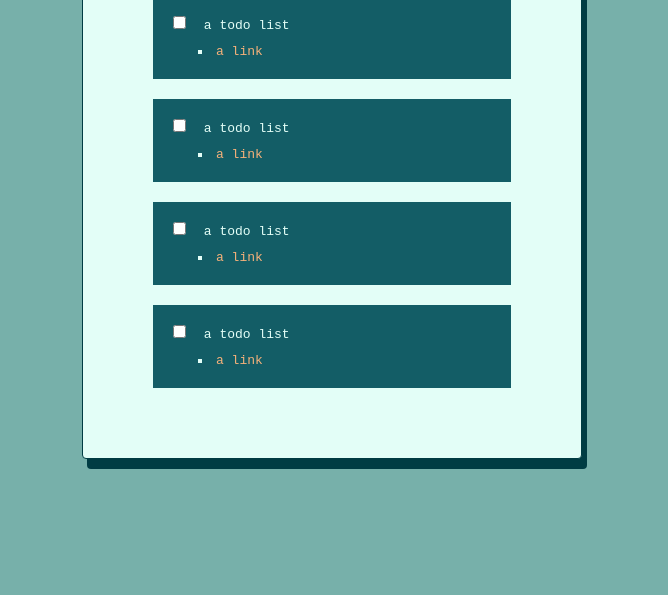
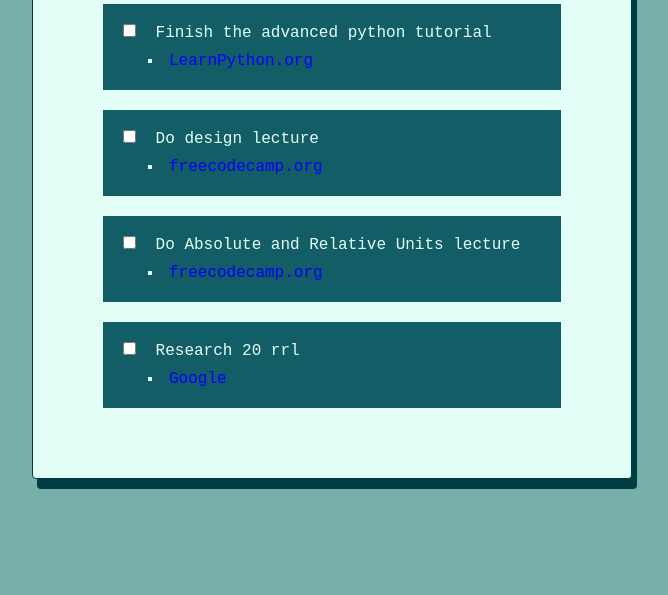
Before and after one commit to LiAdonis11/ToDo-List, a plain HTML site: page index.html in a window 1280 px wide. Shown: the part 205-800 px from the top of the page, without its empty margins (308-976 px from the left). Drawn offline with Linux system fonts and the light colour scheme.

Commit message:
Added Content and fixed hover

```diff
--- a/index.html
+++ b/index.html
@@ -13,33 +13,33 @@
         <ul>
             <li class="item">
                 <input type="checkbox" id="list1">
-                <label for="list1"> a todo list </label>
+                <label for="list1">Finish the advanced python tutorial </label>
                 <ul  class="sub-item">
-                    <li><a href="" target="_blank" class="sub-item-link">a link</a></li>
+                    <li><a href="https://www.learnpython.org/" target="_blank" class="sub-item-link">LearnPython.org</a></li>
                 </ul>
             </li>
 
             <li class="item">
                 <input type="checkbox" id="list2">
-                <label for="list2"> a todo list </label>
+                <label for="list2">Do design lecture</label>
                 <ul  class="sub-item">
-                    <li><a href="" target="_blank" class="sub-item-link">a link</a></li>
+                    <li><a href="https://www.freecodecamp.org/learn/full-stack-developer/lecture-user-interface-design-fundamentals/what-are-common-design-terms-to-help-you-communicate-with-designers" target="_blank" class="sub-item-link">freecodecamp.org</a></li>
                 </ul>
             </li>
 
             <li class="item">
                 <input type="checkbox" id="list3">
-                <label for="list3"> a todo list </label>
+                <label for="list3">Do Absolute and Relative Units lecture</label>
                 <ul  class="sub-item">
-                    <li><a href="" target="_blank" class="sub-item-link">a link</a></li>
+                    <li><a href="https://www.freecodecamp.org/learn/full-stack-developer/lecture-working-with-relative-and-absolute-units/what-are-absolute-units-in-css" target="_blank" class="sub-item-link">freecodecamp.org</a></li>
                 </ul>
             </li>
 
             <li class="item">
                 <input type="checkbox" id="list4">
-                <label for="list4"> a todo list </label>
+                <label for="list4"> Research 20 rrl</label>
                 <ul  class="sub-item">
-                    <li><a href="" target="_blank" class="sub-item-link">a link</a></li>
+                    <li><a href="https://www.google.com/" target="_blank" class="sub-item-link">Google</a></li>
                 </ul>
             </li>
         </ul>
--- a/styles.css
+++ b/styles.css
@@ -10,7 +10,7 @@ body{
 
 .todo-list{
   background-color:  #E3FEF7;
-  width: 500px;
+  width: 600px;
   margin: 100px auto;
   padding: 50px;
   border-radius: 4px;
@@ -21,11 +21,13 @@ body{
 }
 h1{
   text-align: center;
+  font-size: 34px;
 }
 .todo-list ul {
   list-style: none;
   padding: 0;
   margin: 0;
+  font-size: large;
 }
 
 .todo-list .item{
@@ -42,6 +44,7 @@ h1{
   list-style-position: inside;
   margin: auto 25px;
 
+
 }
 .sub-item-link {
   text-decoration: none;
@@ -51,7 +54,7 @@ h1{
 .item input[type="checkbox"]{
   margin: 0 10px 15px 0;
 }
-a:hover{
+a.sub-item-link:hover{
   color: #77B0AA;
 }
 a:visited{
```
